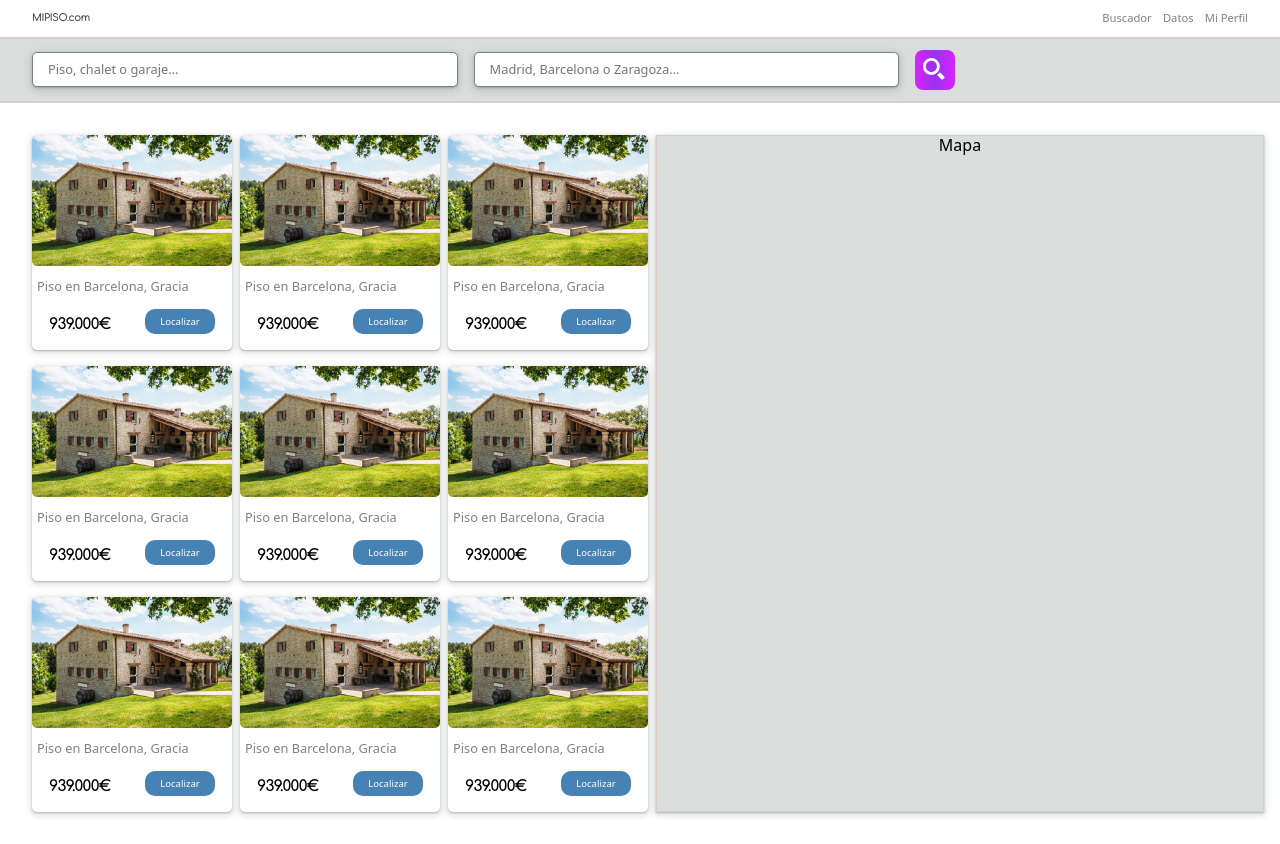
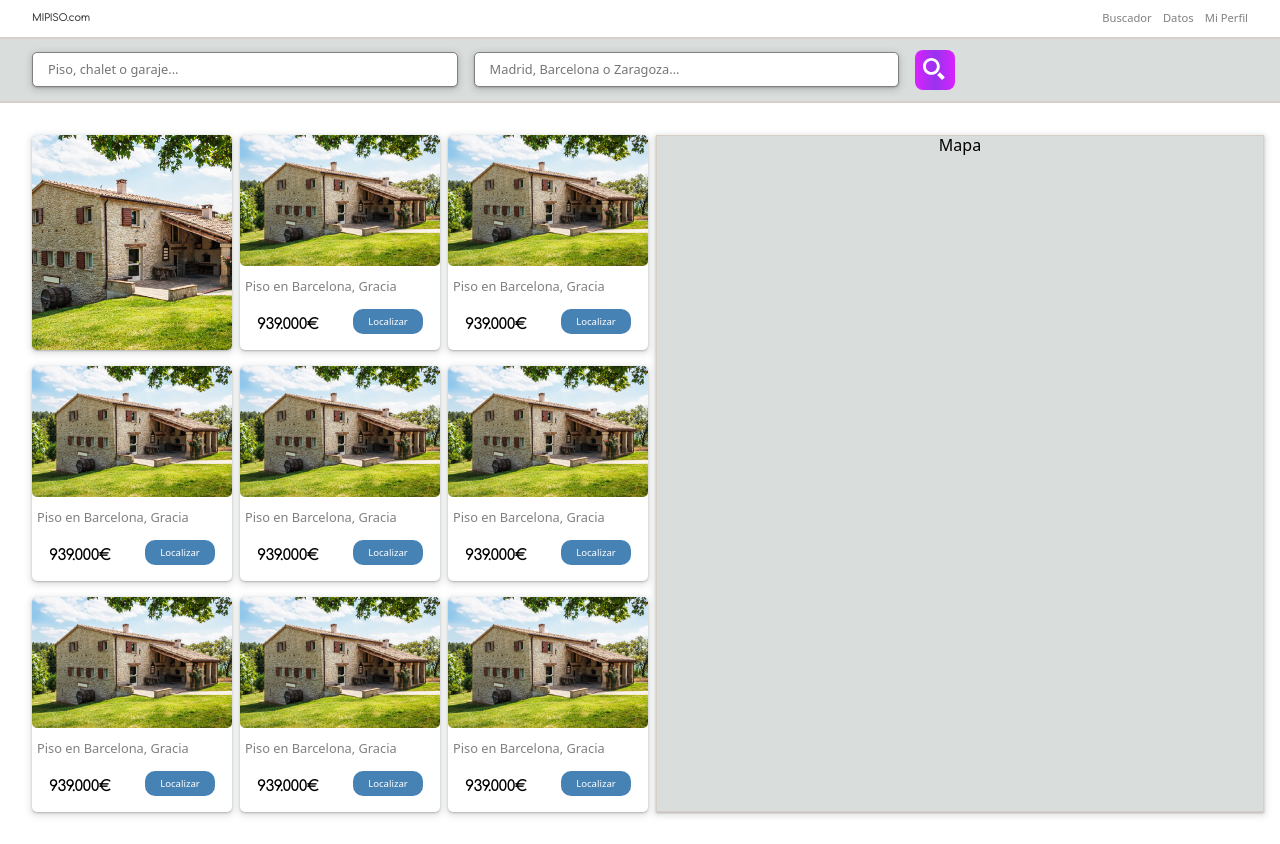
Before and after one commit to eliashz/ra-m2-tarea-final, a React (Vite) app: page / in a window 1280 px wide. Built offline with nearby package versions, Linux system fonts and the light colour scheme.

Commit message:
cardfull wip

```diff
--- a/src/components/layout/Body.jsx
+++ b/src/components/layout/Body.jsx
@@ -1,6 +1,6 @@
 import styled from 'styled-components'
 import { colors, Grid } from '../../styles'
-import { CardHouse } from '../molecules'
+import { CardHouse, CardFull } from '../molecules'
 
 const StyledDiv = styled.div`
   background-color: ${colors.secondary};
@@ -15,7 +15,7 @@ function Body() {
   return (
     <Grid margin="2em" gap="1em">
       <Grid columns="repeat(auto-fit, minmax(10rem, 1fr))" gap="1em">
-        <CardHouse />
+        <CardFull />
         <CardHouse />
         <CardHouse />
         <CardHouse />
--- /dev/null
+++ b/src/components/molecules/CardFull.jsx
@@ -0,0 +1,20 @@
+import styled from 'styled-components'
+import React from 'react'
+import { FlexBox } from '../../styles'
+import { Card } from '../atoms'
+
+const Img = styled.img`
+  border-radius: 5px;
+  height: 215px;
+  width: 200px;
+  object-fit: cover;
+`
+function CardFull() {
+  return (
+    <Card>
+      <Img src="../project/casa.jpeg" alt="Casa" />
+    </Card>
+  )
+}
+
+export default CardFull
--- a/src/components/molecules/index.js
+++ b/src/components/molecules/index.js
@@ -1 +1,2 @@
 export { default as CardHouse } from './CardHouse'
+export { default as CardFull } from './CardFull'
```
